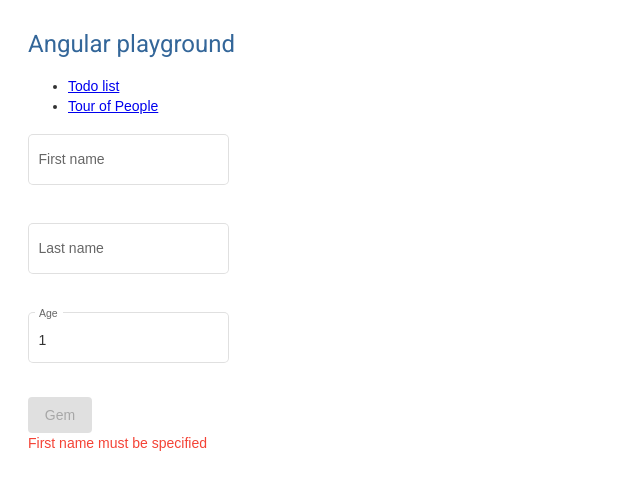
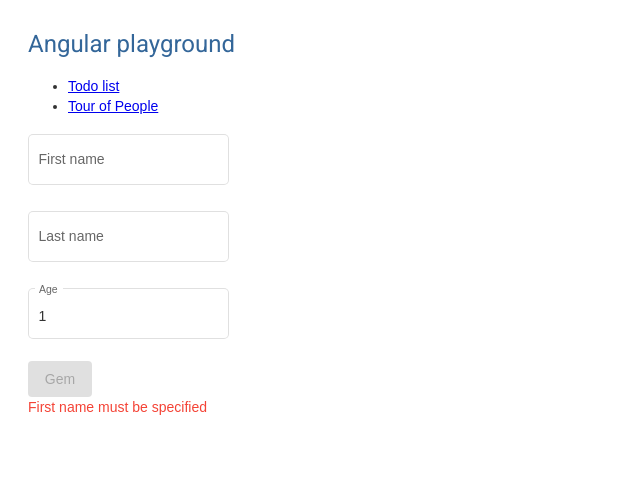
Before and after one commit to MartinALund/LearningAngular, an Angular app: page /people/createPerson in a window 1280 px wide. Shown: the top 490 px of the page, without its empty margins (0-640 px from the left). Built offline with nearby package versions, Linux system fonts and the light colour scheme.

Commit message:
Better formatting for reactive forms

```diff
--- a/src/app/person-form-reactive/person-form-reactive.component.html
+++ b/src/app/person-form-reactive/person-form-reactive.component.html
@@ -1,6 +1,7 @@
 <form [formGroup]="form" (ngSubmit)="onSubmit(form.value)">
 
-  <p>
+
+  <div>
     <mat-form-field appearance="outline">
       <mat-label>First name</mat-label>
       <input matInput
@@ -9,9 +10,9 @@
              formControlName="firstName"
              placeholder="Martin">
     </mat-form-field>
-  </p>
+  </div>
 
-  <p>
+  <div>
     <mat-form-field appearance="outline">
       <mat-label>Last name</mat-label>
       <input matInput
@@ -20,20 +21,22 @@
              formControlName="lastName"
              placeholder="Lund">
     </mat-form-field>
-  </p>
+  </div>
 
-  <p>
+  <div>
     <mat-form-field appearance="outline">
-      <mat-label>Age </mat-label>
+      <mat-label>Age</mat-label>
       <input matInput
              type="number"
              id="age"
              formControlName="age"
              placeholder="1">
     </mat-form-field>
-  </p>
+  </div>
 
-  <button type="submit" mat-raised-button [disabled]="!form.valid">Gem</button>
+  <div>
+    <button type="submit" mat-raised-button [disabled]="!form.valid">Gem</button>
+  </div>
 
   <div *ngIf="form.get('firstName').hasError('pattern')">
     <p class="mat-error">First name cannot contain numbers</p>
```
